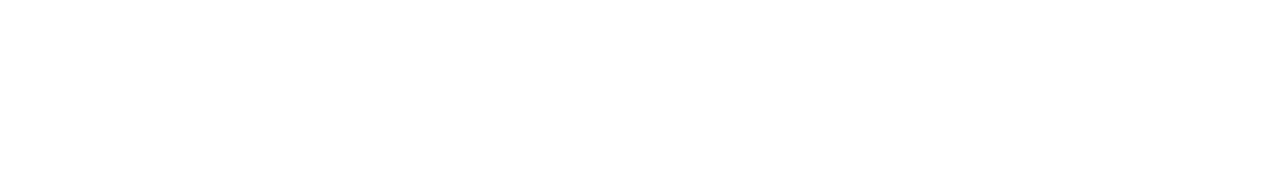
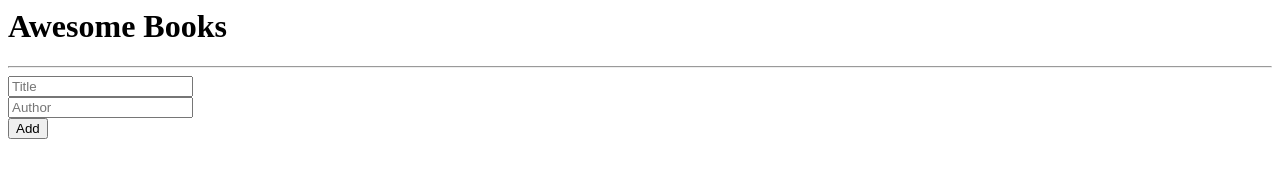
Before and after one commit to Nelofarzabi/Awesome_books, a plain HTML site: page index.html in a window 1280 px wide. Drawn offline with Linux system fonts and the light colour scheme.

Commit message:
Add str of page

```diff
--- a/index.html
+++ b/index.html
@@ -5,6 +5,16 @@
     <title>Awesome Books</title>
 </head>
 <body>
+     <h1>Awesome Books</h1>
+     <div class="container">
+
+     </div>
+     <hr>
+     <form class="form">
+         <input type="text" class="title" placeholder="Title"><br>
+         <input type="text" class="author" placeholder="Author"><br>
+         <button class="add" type="submit">Add</button>
+     </form>
 
 </body>
 </html>
```
